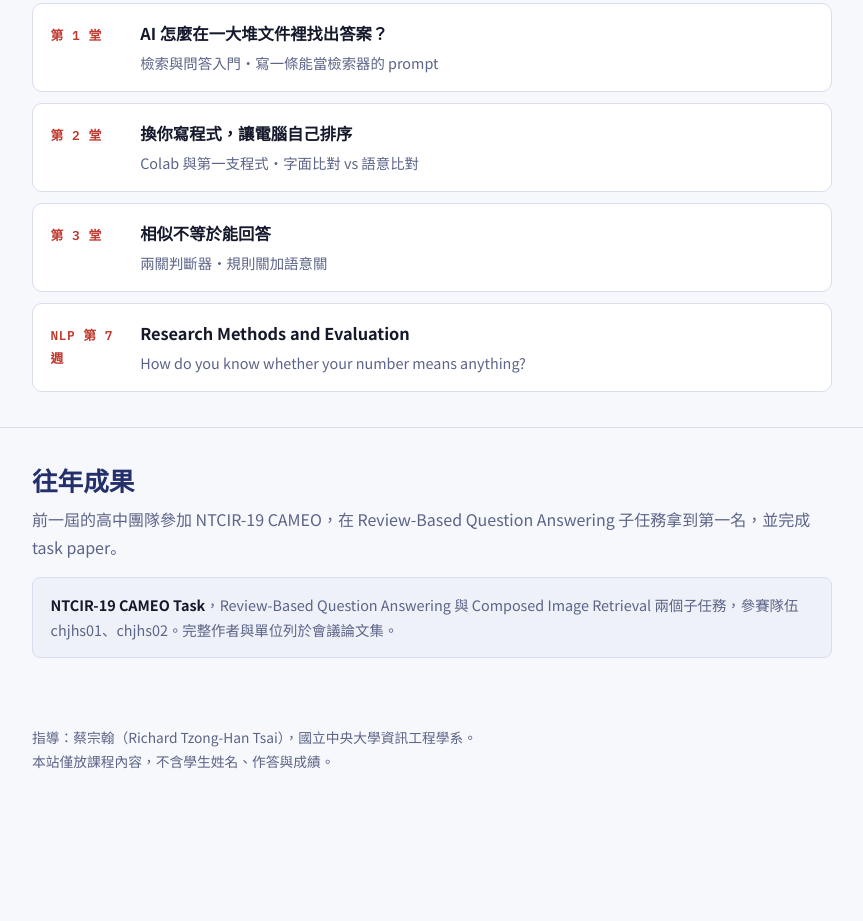
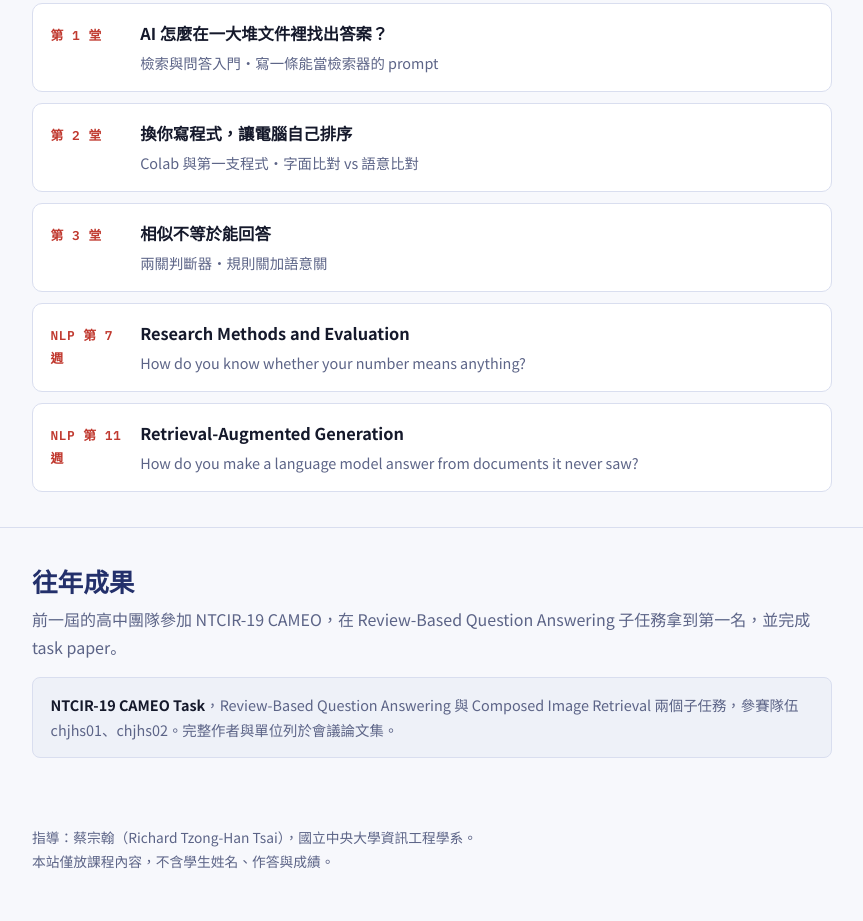
Before and after one commit to rthtsai/junior-lab, a plain HTML site: page index.html in a window 1280 px wide. Shown: the part 933-1854 px from the top of the page, without its empty margins (208-1071 px from the left). Before the commit the page ends 1754 px from the top, so only its background shows below. Drawn offline with Linux system fonts and the light colour scheme.

Commit message:
Add files via upload

```diff
--- a/index.html
+++ b/index.html
@@ -45,6 +45,7 @@
     <a href="w02.html"><em>第 2 堂</em><div><b>換你寫程式，讓電腦自己排序</b><span>Colab 與第一支程式・字面比對 vs 語意比對</span></div></a>
     <a href="w03.html"><em>第 3 堂</em><div><b>相似不等於能回答</b><span>兩關判斷器・規則關加語意關</span></div></a>
     <a href="w07.html"><em>NLP 第 7 週</em><div><b>Research Methods and Evaluation</b><span>How do you know whether your number means anything?</span></div></a>
+    <a href="w11.html"><em>NLP 第 11 週</em><div><b>Retrieval-Augmented Generation</b><span>How do you make a language model answer from documents it never saw?</span></div></a>
   </div>
 </div></section>
 
```
